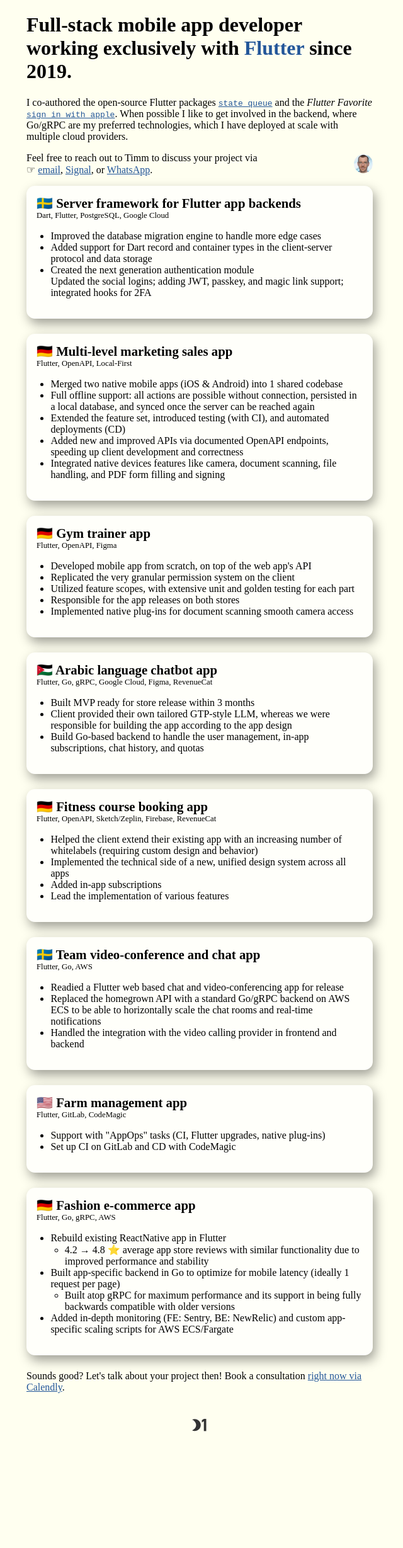
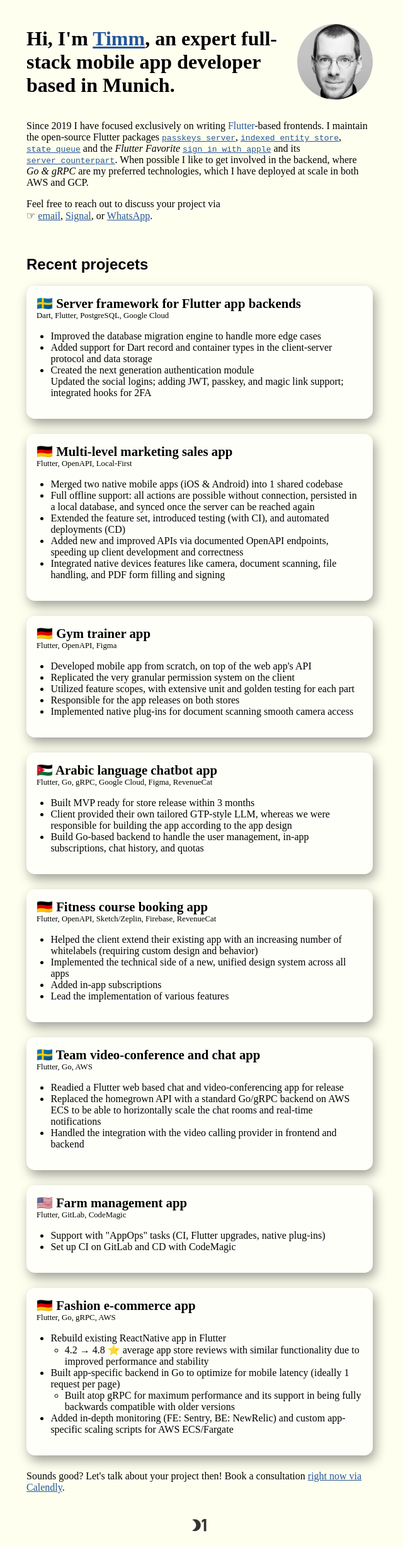
Before and after one commit to LunaONE/web, a Jekyll site: the page flutter.html, which Jekyll copies as it is, in a window 1280 px wide. Shown: the whole page at 63% size, without its empty margins (323-963 px from the left). Built offline with Jekyll 4.4.1, drawn with Linux system fonts in a browser that asks for light colours; before the commit the page ends 2299 px from its top, so only the background shows below that.

Commit message:
Personalize

```diff
--- a/flutter.html
+++ b/flutter.html
@@ -1,11 +1,12 @@
 <html>
-
   <head>
-  <meta charset="UTF-8">
-  <title>Flutter | LunaONE GmbH</title>
-  <meta name="robots" content="noindex">
-  <link rel="canonical" href="https://www.lunaone.de/flutter">
-  <meta name="viewport" content="width=device-width, initial-scale=1.0">
+    <meta charset="UTF-8" />
+    <title>
+      Full-Stack Mobile App Development with Flutter Focus | LunaONE GmbH
+    </title>
+    <meta name="robots" content="noindex" />
+    <link rel="canonical" href="https://www.lunaone.de/flutter" />
+    <meta name="viewport" content="width=device-width, initial-scale=1.0" />
 
     <style>
       :root {
@@ -54,10 +55,10 @@
         border-radius: 10pt;
         margin-bottom: 1.5rem;
 
-      box-shadow: 4.0px 8.0px 18.0px var(--card-shadow-color);
+        box-shadow: 4px 8px 18px var(--card-shadow-color);
       }
 
-    .card>h2 {
+      .card > h2 {
         margin: 0;
         font-size: 1.3rem;
       }
@@ -102,7 +103,7 @@
           box-shadow: none;
         }
 
-      .card>h2 {
+        .card > h2 {
           font-weight: 600;
         }
       }
@@ -110,49 +111,100 @@
       .head {
         border-radius: 15px;
       }
+
+      .headBW {
+        border-radius: 60px;
+      }
     </style>
   </head>
 
-
   <body>
+    <div
+      class="subline"
+      style="display: flex; justify-content: space-between; align-items: center"
+    >
       <h1>
-    Full-stack mobile app developer working exclusively with <span class="fl">Flutter</span> since
-    2019.
+        Hi, I'm <a href="https://timm.preetz.name/">Timm</a>, an expert
+        full-stack mobile app developer based in Munich.
       </h1>
 
-  <p class="subline">I co-authored the open-source Flutter packages <span style="font-family: monospace;"><a
-        href="https://pub.dev/packages/state_queue" target="_blank">state_queue</a></span> and the
-    <i>Flutter Favorite</i> <span style="font-family: monospace;"><a href="https://pub.dev/packages/sign_in_with_apple"
-        target="_blank">sign_in_with_apple</a></span>. When possible I like to get involved in the backend, where
-    Go/gRPC are my preferred technologies, which I have deployed at scale with multiple cloud providers.
+      <img
+        src="/assets/timm_head_ava_bw.jpg"
+        width="120"
+        height="120"
+        class="headBW"
+      />
+    </div>
+
+    <p class="subline">
+      Since 2019 I have focused exclusively on writing
+      <span class="fl">Flutter</span>-based frontends. I maintain the
+      open-source Flutter packages
+      <span style="font-family: monospace"
+        ><a href="https://pub.dev/packages/passkeys_server" target="_blank"
+          >passkeys_server</a
+        ></span
+      >,
+      <span style="font-family: monospace"
+        ><a href="https://pub.dev/packages/indexed_entity_store" target="_blank"
+          >indexed_entity_store</a
+        ></span
+      >,
+      <span style="font-family: monospace"
+        ><a href="https://pub.dev/packages/state_queue" target="_blank"
+          >state_queue</a
+        ></span
+      >
+      and the <i>Flutter Favorite</i>
+      <span style="font-family: monospace"
+        ><a href="https://pub.dev/packages/sign_in_with_apple" target="_blank"
+          >sign_in_with_apple</a
+        ></span
+      >
+      and its
+      <span style="font-family: monospace"
+        ><a
+          href="https://pub.dev/packages/sign_in_with_apple_server"
+          target="_blank"
+          >server counterpart</a
+        ></span
+      >. When possible I like to get involved in the backend, where
+      <i>Go & gRPC</i> are my preferred technologies, which I have deployed at
+      scale in both AWS and GCP.
+    </p>
+
+    <p class="subline">
+      Feel free to reach out to discuss your project via<br />
+      ☞ <a href="mailto:timm@lunaone.de?subject=Intro">email</a>,
+      <a
+        href="https://signal.me/#eu/_O0oQsRaoD06zYxEi5gDVAtseTinzhTbBxJC8-W-o2LsSZmrslNHx4isFW40J3Pk"
+        >Signal</a
+      >, or <a href="https://wa.me/message/UUMGUE7LENBRE1">WhatsApp</a>.
+    </p>
 
     <br />
 
-
-  <div class="subline" style="display: flex; justify-content: space-between; align-items: center;">
-    <div>
-      Feel free to reach out to Timm to discuss your project via<br />
-      ☞ <a href="mailto:office@lunaone.de?subject=Intro">email</a>,
-      <a href="https://signal.me/#eu/_O0oQsRaoD06zYxEi5gDVAtseTinzhTbBxJC8-W-o2LsSZmrslNHx4isFW40J3Pk">Signal</a>, or
-      <a href="https://wa.me/message/UUMGUE7LENBRE1">WhatsApp</a>.
-
-    </div>
-    <img src="/assets/timm_head_ava.jpg" width="30" height="30" class="head">
-  </div>
-  </p>
+    <h2>Recent projecets</h2>
 
     <div id="cards">
-
       <div class="card">
         <h2>🇸🇪 Server framework for Flutter app backends</h2>
-      <span class="technologies">Dart, Flutter, PostgreSQL, Google Cloud</span>
+        <span class="technologies"
+          >Dart, Flutter, PostgreSQL, Google Cloud</span
+        >
 
         <ul>
-        <li>Improved the database migration engine to handle more edge cases </li>
-        <li>Added support for Dart record and container types in the client-server protocol and data storage</li>
-        <li>Created the next generation authentication module
-          <br />Updated the social logins; adding JWT, passkey,
-          and magic link support; integrated hooks for 2FA
+          <li>
+            Improved the database migration engine to handle more edge cases
+          </li>
+          <li>
+            Added support for Dart record and container types in the
+            client-server protocol and data storage
+          </li>
+          <li>
+            Created the next generation authentication module <br />Updated the
+            social logins; adding JWT, passkey, and magic link support;
+            integrated hooks for 2FA
           </li>
         </ul>
       </div>
@@ -162,14 +214,26 @@
         <span class="technologies">Flutter, OpenAPI, Local-First</span>
 
         <ul>
-        <li>Merged two native mobile apps (iOS & Android) into 1 shared codebase</li>
-        <li>Full offline support: all actions are possible without connection, persisted in a local database, and synced
-          once the server can be reached again</li>
-        <li>Extended the feature set, introduced testing (with CI), and automated deployments (CD)</li>
-        <li>Added new and improved APIs via documented OpenAPI endpoints, speeding up client development and
-          correctness</li>
-        <li>Integrated native devices features like camera, document scanning, file handling, and PDF form filling and
-          signing</li>
+          <li>
+            Merged two native mobile apps (iOS & Android) into 1 shared codebase
+          </li>
+          <li>
+            Full offline support: all actions are possible without connection,
+            persisted in a local database, and synced once the server can be
+            reached again
+          </li>
+          <li>
+            Extended the feature set, introduced testing (with CI), and
+            automated deployments (CD)
+          </li>
+          <li>
+            Added new and improved APIs via documented OpenAPI endpoints,
+            speeding up client development and correctness
+          </li>
+          <li>
+            Integrated native devices features like camera, document scanning,
+            file handling, and PDF form filling and signing
+          </li>
         </ul>
       </div>
 
@@ -178,34 +242,56 @@
         <span class="technologies">Flutter, OpenAPI, Figma</span>
 
         <ul>
-        <li>Developed mobile app from scratch, on top of the web app's API</li>
+          <li>
+            Developed mobile app from scratch, on top of the web app's API
+          </li>
           <li>Replicated the very granular permission system on the client</li>
-        <li>Utilized feature scopes, with extensive unit and golden testing for each part</li>
+          <li>
+            Utilized feature scopes, with extensive unit and golden testing for
+            each part
+          </li>
           <li>Responsible for the app releases on both stores</li>
-        <li>Implemented native plug-ins for document scanning smooth camera access</li>
+          <li>
+            Implemented native plug-ins for document scanning smooth camera
+            access
+          </li>
         </ul>
       </div>
 
       <div class="card">
         <h2>🇯🇴 Arabic language chatbot app</h2>
-      <span class="technologies">Flutter, Go, gRPC, Google Cloud, Figma, RevenueCat</span>
+        <span class="technologies"
+          >Flutter, Go, gRPC, Google Cloud, Figma, RevenueCat</span
+        >
 
         <ul>
           <li>Built MVP ready for store release within 3 months</li>
-        <li>Client provided their own tailored GTP-style LLM, whereas we were responsible for building the app according
-          to the app design</li>
-        <li>Build Go-based backend to handle the user management, in-app subscriptions, chat history, and quotas</li>
+          <li>
+            Client provided their own tailored GTP-style LLM, whereas we were
+            responsible for building the app according to the app design
+          </li>
+          <li>
+            Build Go-based backend to handle the user management, in-app
+            subscriptions, chat history, and quotas
+          </li>
         </ul>
       </div>
 
       <div class="card">
         <h2>🇩🇪 Fitness course booking app</h2>
-      <span class="technologies">Flutter, OpenAPI, Sketch/Zeplin, Firebase, RevenueCat</span>
+        <span class="technologies"
+          >Flutter, OpenAPI, Sketch/Zeplin, Firebase, RevenueCat</span
+        >
 
         <ul>
-        <li>Helped the client extend their existing app with an increasing number of whitelabels (requiring custom
-          design and behavior)</li>
-        <li>Implemented the technical side of a new, unified design system across all apps</li>
+          <li>
+            Helped the client extend their existing app with an increasing
+            number of whitelabels (requiring custom design and behavior)
+          </li>
+          <li>
+            Implemented the technical side of a new, unified design system
+            across all apps
+          </li>
           <li>Added in-app subscriptions</li>
           <li>Lead the implementation of various features</li>
         </ul>
@@ -216,10 +302,19 @@
         <span class="technologies">Flutter, Go, AWS</span>
 
         <ul>
-        <li>Readied a Flutter web based chat and video-conferencing app for release</li>
-        <li>Replaced the homegrown API with a standard Go/gRPC backend on AWS ECS to be able to horizontally scale the
-          chat rooms and real-time notifications</li>
-        <li>Handled the integration with the video calling provider in frontend and backend</li>
+          <li>
+            Readied a Flutter web based chat and video-conferencing app for
+            release
+          </li>
+          <li>
+            Replaced the homegrown API with a standard Go/gRPC backend on AWS
+            ECS to be able to horizontally scale the chat rooms and real-time
+            notifications
+          </li>
+          <li>
+            Handled the integration with the video calling provider in frontend
+            and backend
+          </li>
         </ul>
       </div>
 
@@ -228,7 +323,9 @@
         <span class="technologies">Flutter, GitLab, CodeMagic</span>
 
         <ul>
-        <li>Support with "AppOps" tasks (CI, Flutter upgrades, native plug-ins)</li>
+          <li>
+            Support with "AppOps" tasks (CI, Flutter upgrades, native plug-ins)
+          </li>
           <li>Set up CI on GitLab and CD with CodeMagic</li>
         </ul>
       </div>
@@ -240,27 +337,35 @@
         <ul>
           <li>Rebuild existing ReactNative app in Flutter</li>
           <ul>
-          <li>4.2 → 4.8 ⭐️ average app store reviews with similar functionality due to improved performance and
-            stability</li>
+            <li>
+              4.2 → 4.8 ⭐️ average app store reviews with similar functionality
+              due to improved performance and stability
+            </li>
           </ul>
-        <li>Built app-specific backend in Go to optimize for mobile latency (ideally 1 request per page)</li>
+          <li>
+            Built app-specific backend in Go to optimize for mobile latency
+            (ideally 1 request per page)
+          </li>
           <ul>
-          <li>Built atop gRPC for maximum performance and its support in being fully backwards compatible with older
-            versions</li>
+            <li>
+              Built atop gRPC for maximum performance and its support in being
+              fully backwards compatible with older versions
+            </li>
           </ul>
-        <li>Added in-depth monitoring (FE: Sentry, BE: NewRelic) and custom app-specific scaling scripts for AWS
-          ECS/Fargate </li>
+          <li>
+            Added in-depth monitoring (FE: Sentry, BE: NewRelic) and custom
+            app-specific scaling scripts for AWS ECS/Fargate
+          </li>
         </ul>
       </div>
     </div>
 
-
     <span class="calendly">
-    Sounds good? Let's talk about your project then! Book a consultation <a
-      href="https://calendly.com/lunaone/first-consultation" target="_blank">right now via Calendly</a>.
+      Sounds good? Let's talk about your project then! Book a consultation
+      <a href="https://calendly.com/lunaone/first-consultation" target="_blank"
+        >right now via Calendly</a
+      >.
     </span>
-
-
 
     <br />
     <br />
@@ -268,9 +373,12 @@
 
     <center>
       <a href="https://www.lunaone.de/">
-      <img src="https://www.lunaone.de/icon_white.svg" height=30 style="filter: invert(80%)" />
+        <img
+          src="https://www.lunaone.de/icon_white.svg"
+          height="30"
+          style="filter: invert(80%)"
+        />
       </a>
     </center>
   </body>
-
 </html>
```
Also changed, not shown: assets/timm_head_ava_bw.jpg (added). Lines whose indentation alone changed are shown as unchanged.
